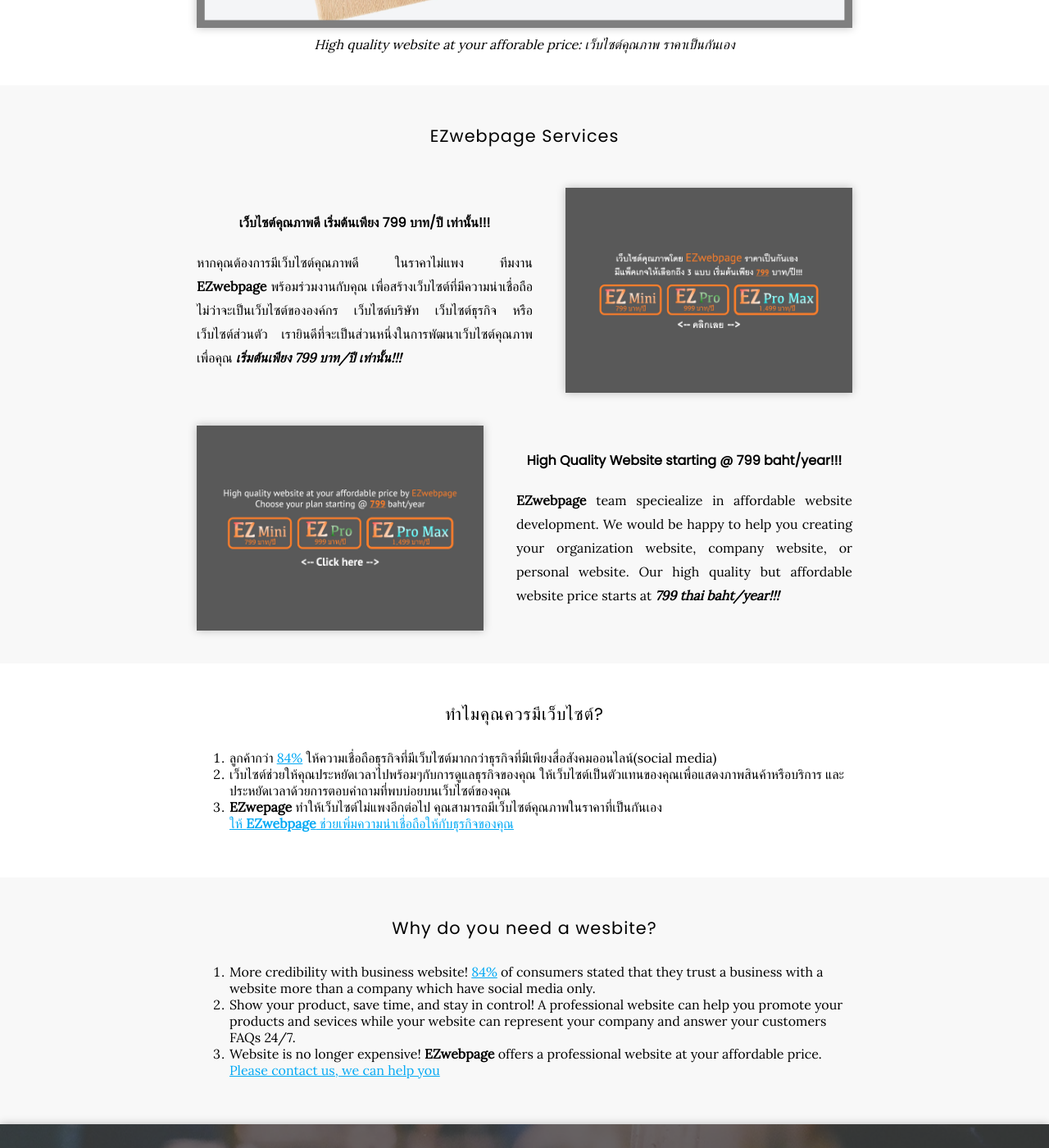
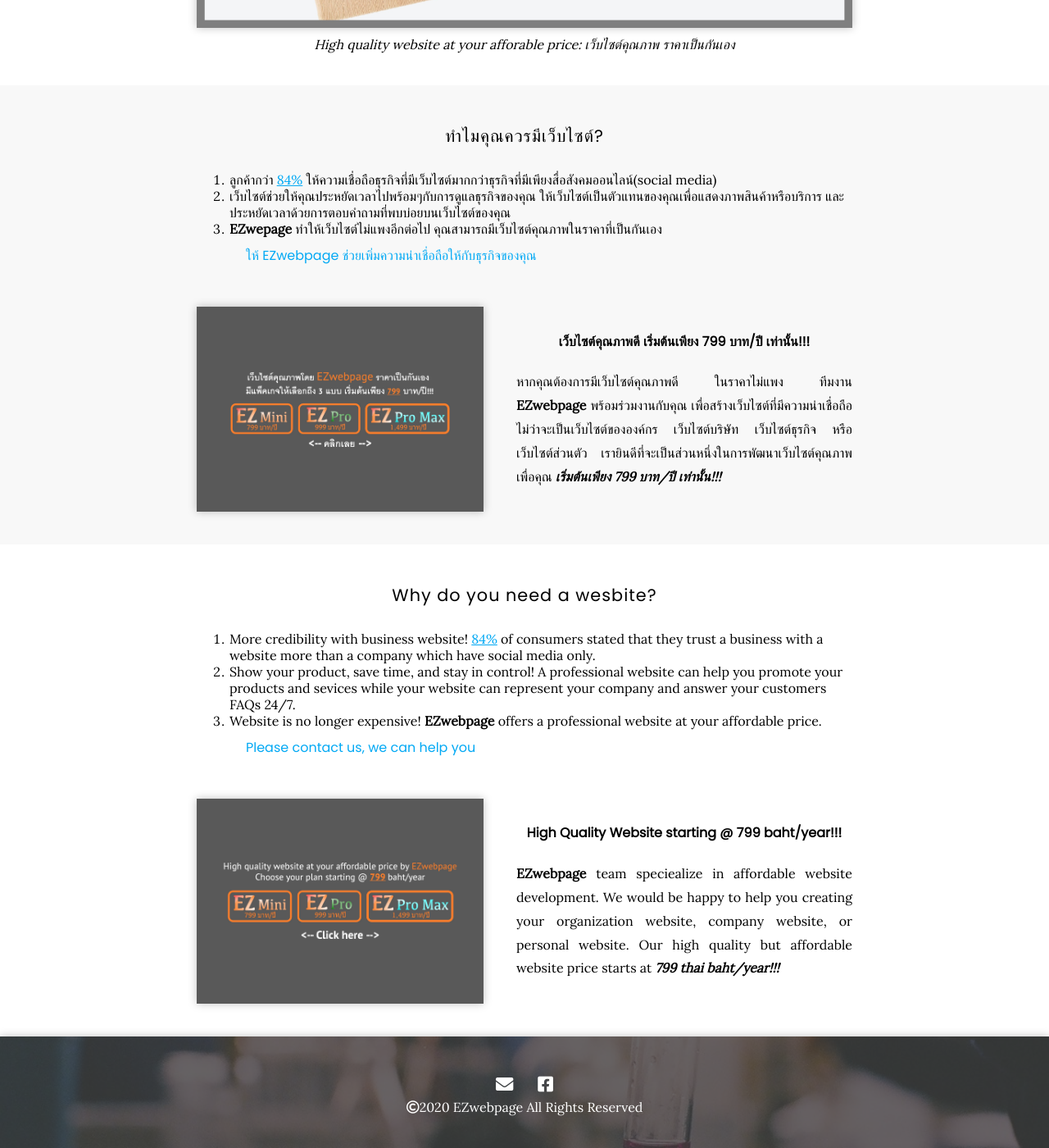
Before and after one commit to EZwebpage/Showcase, a Jekyll site: the page built from index.md, in a window 1280 px wide and 1400 px high, scrolled down 671 px. Shown: the whole window at 82% size. Built offline with Jekyll 4.4.1, drawn with Linux system fonts in a browser that asks for light colours; nearby versions of some CDN libraries; some of the changed lines change nothing that is shown.

Commit message:
Update index.md

```diff
--- a/index.md
+++ b/index.md
@@ -12,7 +12,12 @@
   link="https://www.facebook.com/EZwebpage4U"
 %}
 
-## EZwebpage Services
+## ทำไมคุณควรมีเว็บไซต์?
+
+1. ลูกค้ากว่า [84%](https://blog.verisign.com/getting-online/verisign-2015-online-survey-97-percent-of-smbs-would-recommend-having-a-website-to-other-smbs/) ให้ความเชื่อถือธุรกิจที่มีเว็บไซต์มากกว่าธุรกิจที่มีเพียงสื่อสังคมออนไลน์(social media)
+2. เว็บไซต์ช่วยให้คุณประหยัดเวลาไปพร้อมๆกับการดูแลธุรกิจของคุณ ให้เว็บไซต์เป็นตัวแทนของคุณเพื่อแสดงภาพสินค้าหรือบริการ และประหยัดเวลาด้วยการตอบคำถามที่พบบ่อยบนเว็บไซต์ของคุณ
+3. **EZwepage** ทำให้เว็บไซต์ไม่แพงอีกต่อไป คุณสามารถมีเว็บไซต์คุณภาพในราคาที่เป็นกันเอง <br>
+{%- include big-link.html text="ให้ EZwebpage ช่วยเพิ่มความน่าเชื่อถือให้กับธุรกิจของคุณ" link="/contact" -%}
 
 {% capture text %}
 หากคุณต้องการมีเว็บไซต์คุณภาพดี ในราคาไม่แพง ทีมงาน **EZwebpage** พร้อมร่วมงานกับคุณ เพื่อสร้างเว็บไซต์ที่มีความน่าเชื่อถือ ไม่ว่าจะเป็นเว็บไซต์ขององค์กร เว็บไซต์บริษัท เว็บไซต์ธุรกิจ หรือ เว็บไซต์ส่วนตัว เรายินดีที่จะเป็นส่วนหนึ่งในการพัฒนาเว็บไซต์คุณภาพเพื่อคุณ **_เริ่มต้นเพียง 799 บาท/ปี เท่านั้น!!!_**
@@ -25,6 +30,13 @@
   text=text
 %}
 
+
+## Why do you need a wesbite?
+1. More credibility with business website! [84%](https://blog.verisign.com/getting-online/verisign-2015-online-survey-97-percent-of-smbs-would-recommend-having-a-website-to-other-smbs/)  of consumers stated that they trust a business with a website more than a company which have social media only.
+2. Show your product, save time, and stay in control! A professional website can help you promote your products and sevices while your website can represent your company and answer your customers FAQs 24/7.
+3. Website is no longer expensive! **EZwebpage** offers a professional website at your affordable price. <br>
+{%- include big-link.html text="Please contact us, we can help you" link="/contact" -%}
+
 {% capture text %}
 **EZwebpage** team speciealize in affordable website development. We would be happy to help you creating your organization website, company website, or personal website. Our high quality but affordable website price starts at **_799 thai baht/year!!!_**
 {% endcapture %}
@@ -35,16 +47,3 @@
   heading="High Quality Website starting @ 799 baht/year!!!"
   text=text
 %}
-
-## ทำไมคุณควรมีเว็บไซต์?
-
-1. ลูกค้ากว่า [84%](https://blog.verisign.com/getting-online/verisign-2015-online-survey-97-percent-of-smbs-would-recommend-having-a-website-to-other-smbs/) ให้ความเชื่อถือธุรกิจที่มีเว็บไซต์มากกว่าธุรกิจที่มีเพียงสื่อสังคมออนไลน์(social media)
-2. เว็บไซต์ช่วยให้คุณประหยัดเวลาไปพร้อมๆกับการดูแลธุรกิจของคุณ ให้เว็บไซต์เป็นตัวแทนของคุณเพื่อแสดงภาพสินค้าหรือบริการ และประหยัดเวลาด้วยการตอบคำถามที่พบบ่อยบนเว็บไซต์ของคุณ
-3. **EZwepage** ทำให้เว็บไซต์ไม่แพงอีกต่อไป คุณสามารถมีเว็บไซต์คุณภาพในราคาที่เป็นกันเอง <br>
-[ให้ **EZwebpage** ช่วยเพิ่มความน่าเชื่อถือให้กับธุรกิจของคุณ](/contact)
-
-## Why do you need a wesbite?
-1. More credibility with business website! [84%](https://blog.verisign.com/getting-online/verisign-2015-online-survey-97-percent-of-smbs-would-recommend-having-a-website-to-other-smbs/)  of consumers stated that they trust a business with a website more than a company which have social media only.
-2. Show your product, save time, and stay in control! A professional website can help you promote your products and sevices while your website can represent your company and answer your customers FAQs 24/7.
-3. Website is no longer expensive! **EZwebpage** offers a professional website at your affordable price. <br>
-[Please contact us, we can help you](/contact)
```
